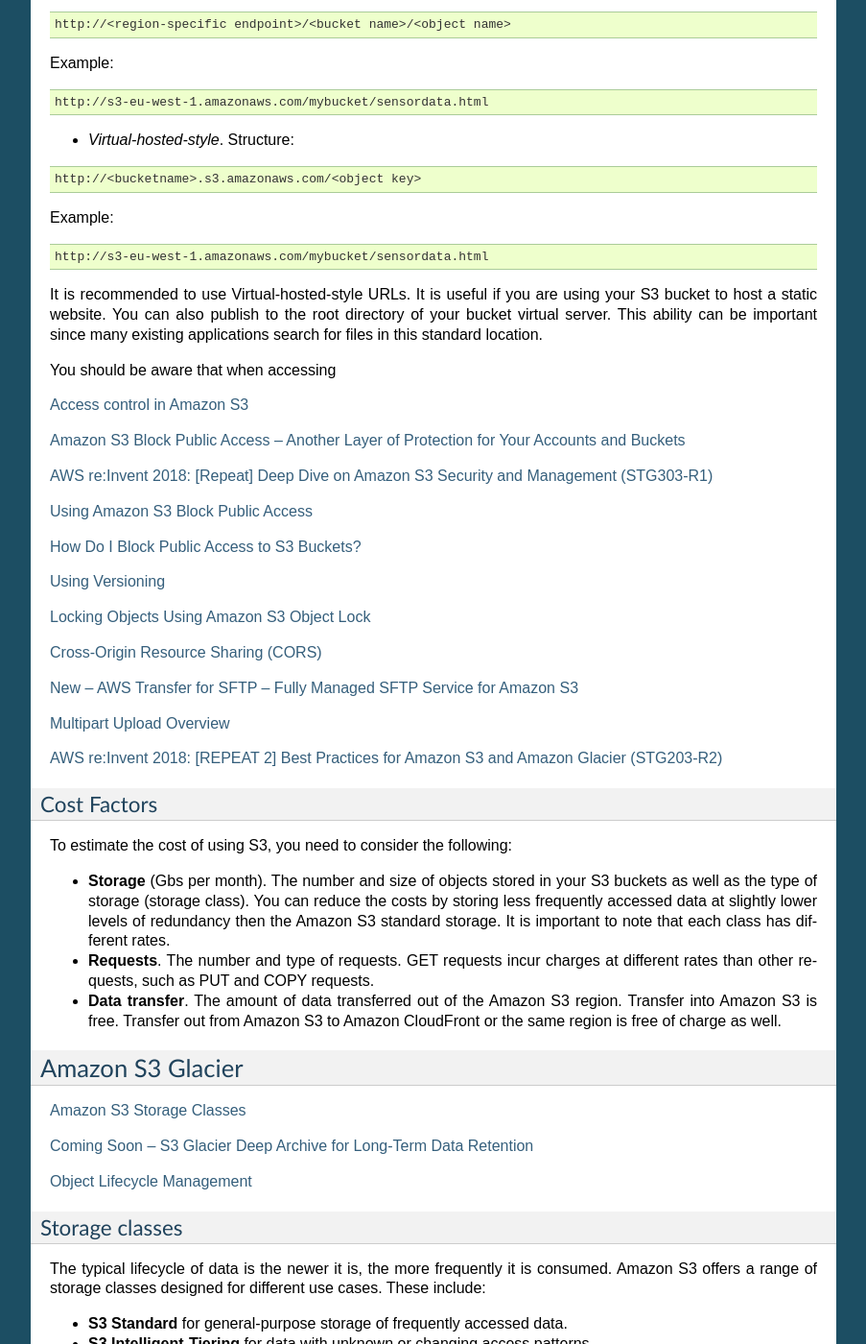
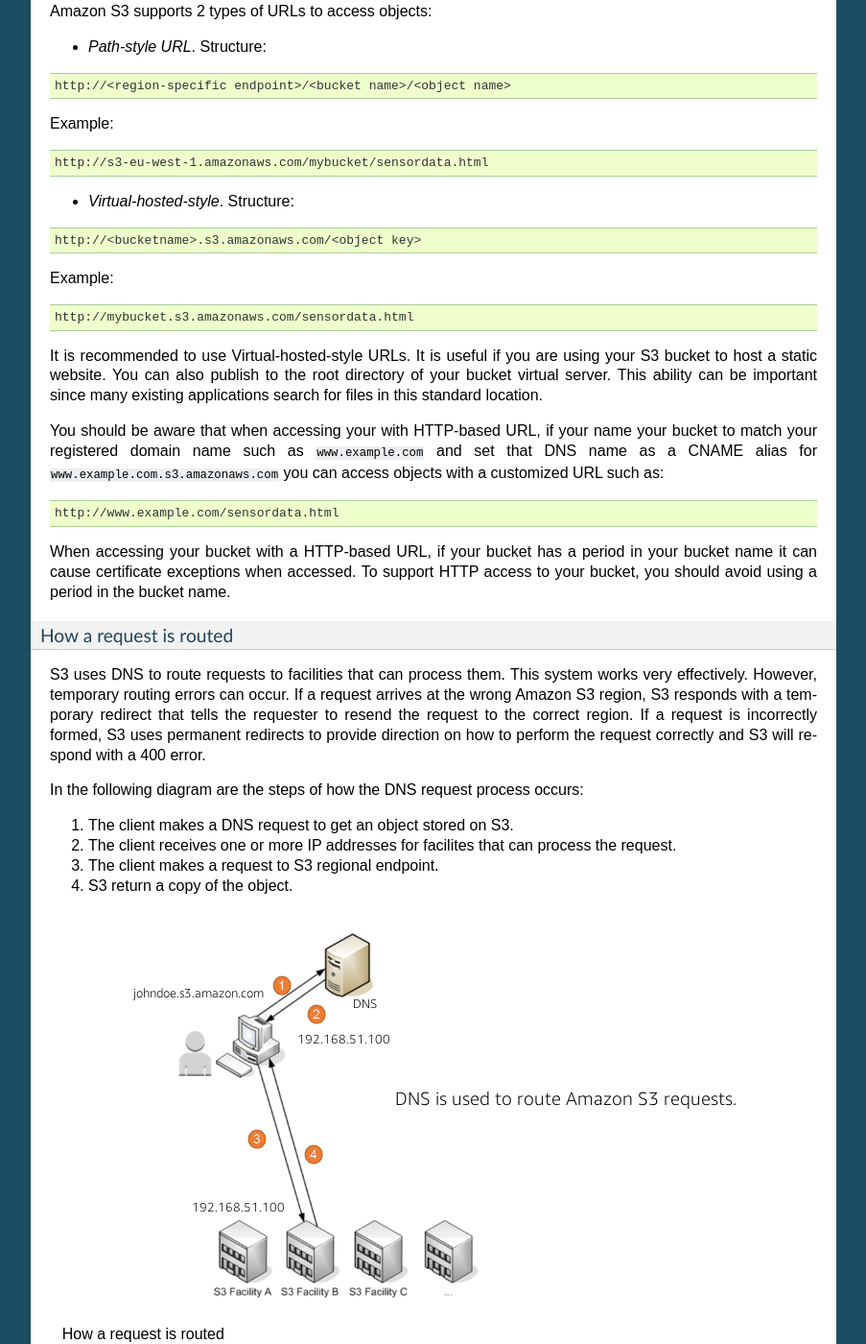
Before and after one commit to jacubero/aws-architect-associate, a Sphinx documentation site: the page built from docs/simplest.rst, in a window 1280 px wide and 1400 px high, scrolled down 3761 px. Shown: the whole window at 96% size, without its empty margins (198-1101 px from the left). Built offline with Sphinx 7.4.7, drawn with Linux system fonts in a browser that asks for light colours; pages that are not in the unit, such as notebooks, are missing from menus; some of the changed text lies outside the part shown.

Commit message:
New version

```diff
--- a/docs/simplest.rst
+++ b/docs/simplest.rst
@@ -55,7 +55,7 @@
 S3 Standard, S3 Standard-IA and Glacier replicates its data across at least to 3 different AZs within a single region. If you do not need this resiliency, S3 One Zone-IA is stored in 1 AZ. If this AZ is destroyed, you will lose your data.
 
 .. figure:: /simplest_d/classes.png
-  :align: center
+   :align: center
 
    Comparing Object Storage Classes
 
@@ -151,11 +151,38 @@
 
 .. code-block:: console
 
-	http://s3-eu-west-1.amazonaws.com/mybucket/sensordata.html
+	http://mybucket.s3.amazonaws.com/sensordata.html
 
 It is recommended to use Virtual-hosted-style URLs. It is useful if you are using your S3 bucket to host a static website. You can also publish to the root directory of your bucket virtual server. This ability can be important since many existing applications search for files in this standard location.
 
-You should be aware that when accessing
+You should be aware that when accessing your with HTTP-based URL, if your name your bucket to match your registered domain name such as ``www.example.com`` and set that DNS name as a CNAME alias for ``www.example.com.s3.amazonaws.com`` you can access objects with a customized URL such as:
+
+.. code-block:: console
+
+	http://www.example.com/sensordata.html
+
+When accessing your bucket with a HTTP-based URL, if your bucket has a period in your bucket name it can cause certificate exceptions when accessed. To support HTTP access to your bucket, you should avoid using a period in the bucket name.
+
+How a request is routed
+-----------------------
+
+S3 uses DNS to route requests to facilities that can process them. This system works very effectively. However, temporary routing errors can occur. If a request arrives at the wrong Amazon S3 region, S3 responds with a temporary redirect that tells the requester to resend the request to the correct region. If a request is incorrectly formed, S3 uses permanent redirects to provide direction on how to perform the request correctly and S3 will respond with a 400 error.
+
+In the following diagram are the steps of how the DNS request process occurs:
+
+1. The client makes a DNS request to get an object stored on S3.
+
+2. The client receives one or more IP addresses for facilites that can process the request.
+
+3. The client makes a request to S3 regional endpoint.
+
+4. S3 return a copy of the object.
+
+.. figure:: /simplest_d/request.png
+   :align: center
+
+   How a request is routed
+
 
 `Access control in Amazon S3 <https://docs.aws.amazon.com/AmazonS3/latest/dev/access-control-overview.html>`_
 
```
Also changed, not shown: docs/simplest_d/request.png (added).
